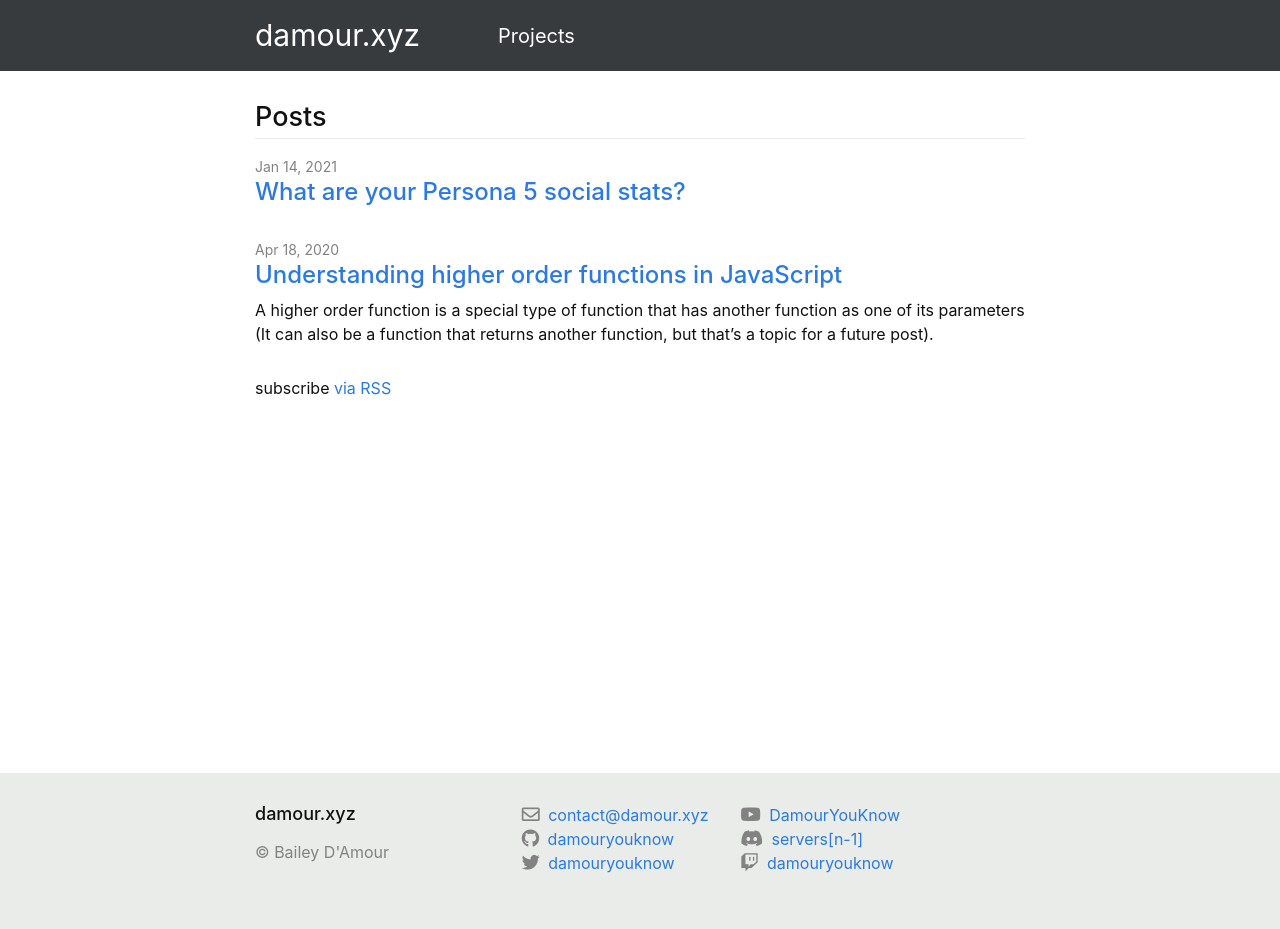
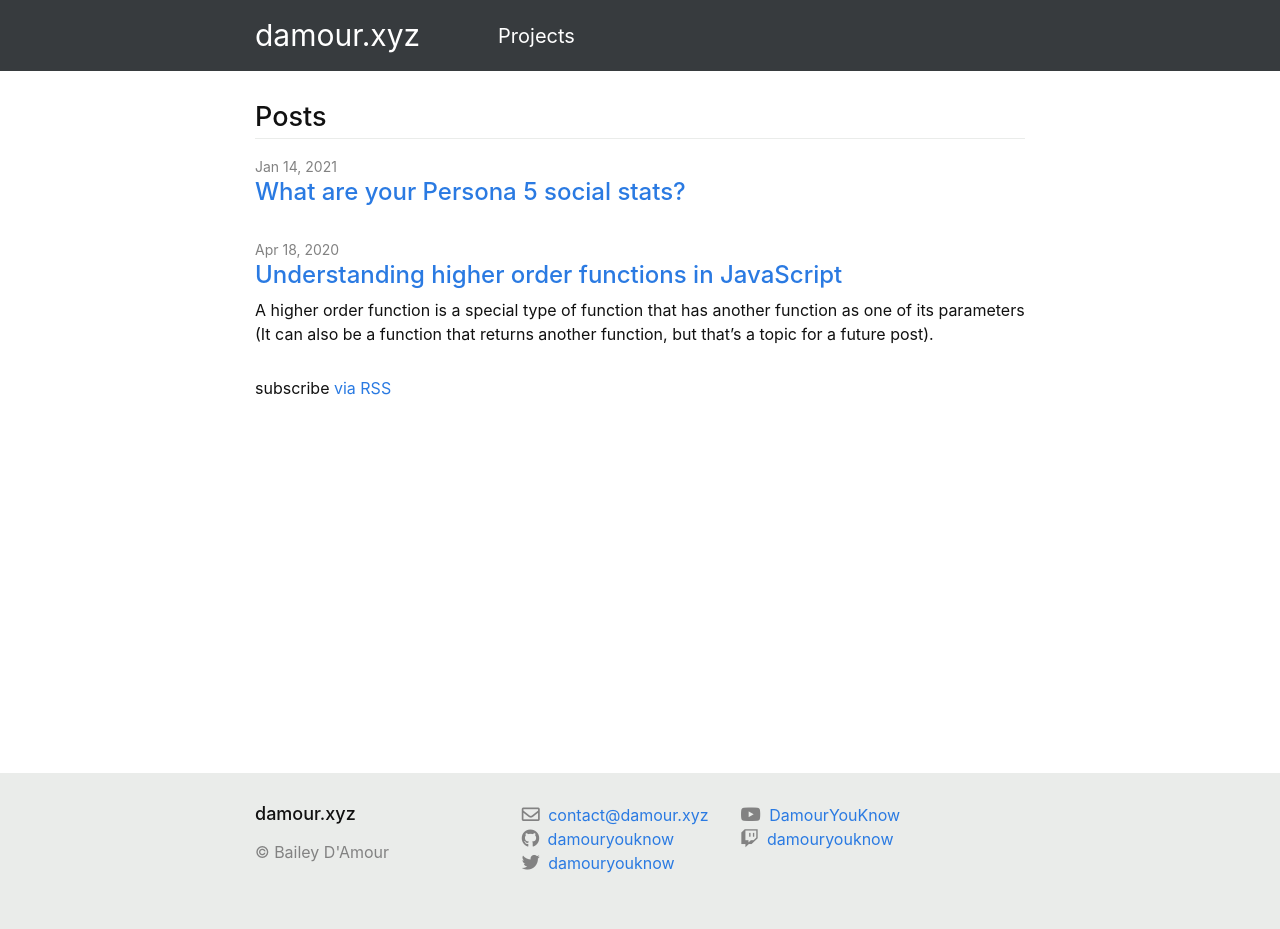
Before and after one commit to DamourYouKnow/damour.xyz, a Jekyll site: the page built from index.md, in a window 1280 px wide. Built offline with Jekyll 4.4.1, drawn with Linux system fonts in a browser that asks for light colours; nearby versions of some CDN libraries.

Commit message:
Remove discord

```diff
--- a/_config.yml
+++ b/_config.yml
@@ -22,8 +22,8 @@ description: >- # this means to ignore newlines until "baseurl:"
 baseurl: "" # the subpath of your site, e.g. /blog
 url: "https://damour.xyz" # the base hostname & protocol for your site, e.g. http://example.com
 github_username:  damouryouknow
-discord_server_id: aEkzE59
-discord_server_name: servers[n-1]
+discord_server_id:
+discord_server_name:
 twitch_username: damouryouknow
 twitter_username: damouryouknow
 youtube_id: UCtZJeGa8tBTX-Hp2it5-PnA
```
